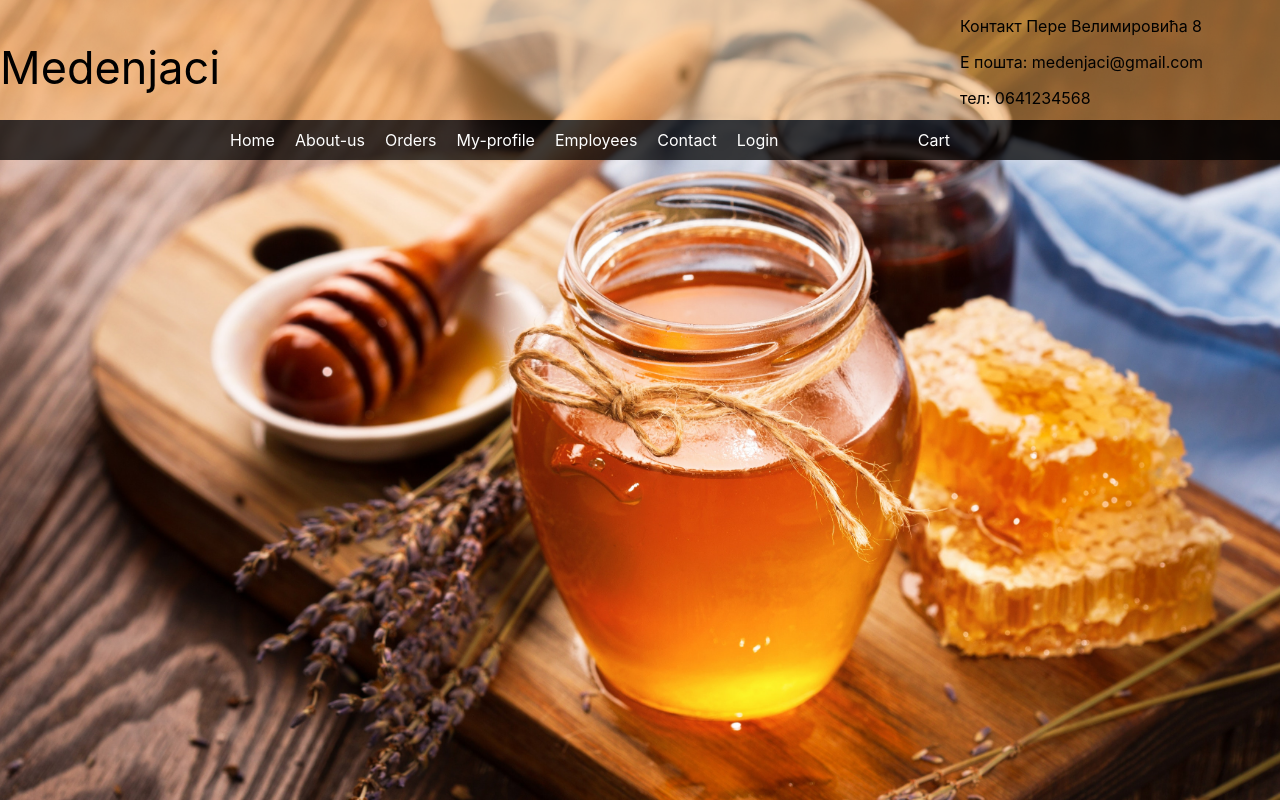
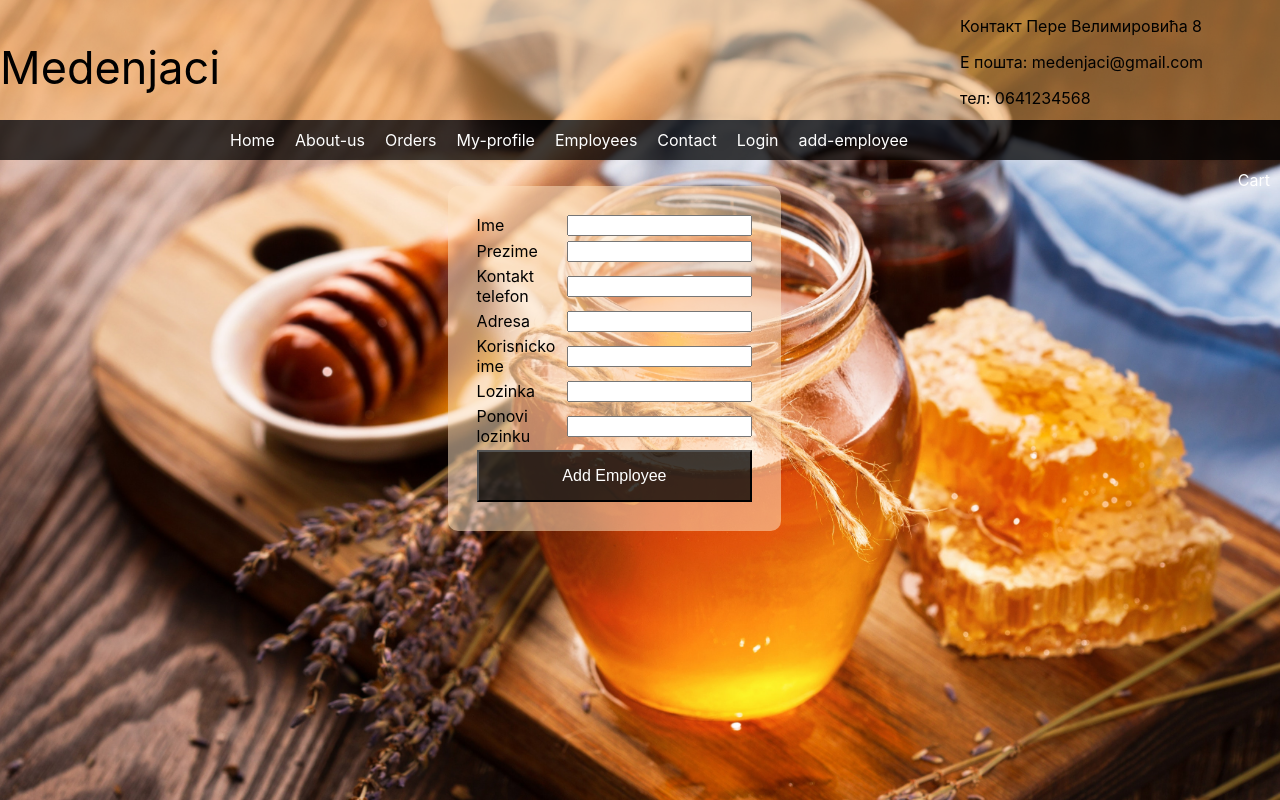
Before and after one commit to bpavle/honey-store-web, a React (Create React App) app: page /add-employee in a window 1280 px wide. Built offline with nearby package versions, Linux system fonts and the light colour scheme.

Commit message:
Adding new employee to employee context

```diff
--- a/src/App.js
+++ b/src/App.js
@@ -13,8 +13,11 @@ import Login from './components/Login';
 import Registration from './components/Registration';
 import Cart from './components/Cart';
 import {CartProvider} from './components/CartContext';
+import {EmployeesProvider} from './components/EmployeesContext'
+import AddEmployee from './components/AddEmployee';
 function App() {
   return (
+    <EmployeesProvider>
     <CartProvider>
     <div className="App">
       <Header />
@@ -30,12 +33,14 @@ function App() {
         <Route exact path="/login" component={Login} />
         <Route exact path="/registration" component={Registration} />
         <Route exact path="/Cart" component={Cart} />
+        <Route exact path="/add-employee" component={AddEmployee} />
 
         <Route exact path="/" component={Products} />
         {/* <Route default component={Products} /> */}
       </div>
     </div>
     </CartProvider>
+    </EmployeesProvider>
   );
 }
 
--- /dev/null
+++ b/src/components/AddEmployee.jsx
@@ -0,0 +1,84 @@
+import React, {useContext} from "react";
+import styles from "./AddEmployee.module.css";
+import Button from "./Common/Button";
+import {EmployeesContext} from "./EmployeesContext";
+const AddEmployee = () => {
+    let [setEmployees] = useContext(EmployeesContext);
+    const addEmployee = (e) => {
+let newEmployee={
+    name : document.getElementById("name").value,
+    surname : document.getElementById("surname").value,
+    phone : document.getElementById("phone").value,
+
+    address : document.getElementById("address").value,
+    username : document.getElementById("username").value,
+    password : document.getElementById("password").value,
+    "confirm-password" : document.getElementById("confirm-password").value,
+
+
+}
+        setEmployees(curr => [...curr,newEmployee])
+    }
+  return (
+    <div className={styles.AddEmployee}>
+      <table className={styles.table}>
+        <tr>
+          <td>Ime</td>
+          <td>
+            {" "}
+            <input id="name" type="text"></input>
+          </td>
+        </tr>
+        <tr>
+          <td>Prezime</td>
+          <td>
+            {" "}
+            <input id="surname" type="text"></input>
+          </td>
+        </tr>
+        <tr>
+          <td>Kontakt telefon</td>
+          <td>
+            {" "}
+            <input id="phone" type="text"></input>
+          </td>
+        </tr>
+        <tr>
+          <td>Adresa</td>
+          <td>
+            {" "}
+            <input id="address" type="text"></input>
+          </td>
+        </tr>
+        <tr>
+          <td>Korisnicko ime</td>
+          <td>
+            {" "}
+            <input id="username" type="text"></input>
+          </td>
+        </tr>
+        <tr>
+          <td>Lozinka</td>
+          <td>
+            {" "}
+            <input id="password" type="password"></input>
+          </td>
+        </tr>
+        <tr>
+          <td>Ponovi lozinku</td>
+          <td>
+            {" "}
+            <input id="confirm-password" type="password"></input>
+          </td>
+        </tr>
+        <tr>
+          <td colspan="2">
+            <Button onClick={addEmployee}>Add Employee</Button>
+          </td>
+        </tr>
+      </table>
+    </div>
+  );
+};
+
+export default AddEmployee;
--- /dev/null
+++ b/src/components/AddEmployee.module.css
@@ -0,0 +1,11 @@
+.AddEmployee {
+  width: 22%;
+  background-color: rgba(255, 228, 196, 0.521);
+  text-align: justify;
+  margin: 2% 35%;
+  padding: 2%;
+  border-radius: 10px;
+}
+.table {
+  width: 100%;
+}
--- a/src/components/Employees.jsx
+++ b/src/components/Employees.jsx
@@ -1,29 +1,31 @@
-import React, { useState, useEffect } from "react";
+import React, { useState, useEffect ,useContext} from "react";
 import styles from "./Employees.module.css";
+import { EmployeesContext } from "./EmployeesContext";
 const Employees = () => {
-  let [employees, setEmployees] = useState([
-    {
-      name: "Pera",
-      surname: "Peric",
-      phone: "0641234567",
-      address: "Goricka 82 a",
-      username: "ppera99",
-    },
-    {
-      name: "Mika",
-      surname: "Peric",
-      phone: "0641234567",
-      address: "Goricka 82 a",
-      username: "mmika44",
-    },
-    {
-      name: "Zika",
-      surname: "Zikic",
-      phone: "064123413",
-      address: "Valjevska 17",
-      username: "zivac",
-    },
-  ]);
+  let [employees, setEmployees] = useContext(EmployeesContext);// this will be used after adding employee functionality is finished
+  // let [employees, setEmployees] = useState([
+  //   {
+  //     name: "Pera",
+  //     surname: "Peric",
+  //     phone: "0641234567",
+  //     address: "Goricka 82 a",
+  //     username: "ppera99",
+  //   },
+  //   {
+  //     name: "Mika",
+  //     surname: "Peric",
+  //     phone: "0641234567",
+  //     address: "Goricka 82 a",
+  //     username: "mmika44",
+  //   },
+  //   {
+  //     name: "Zika",
+  //     surname: "Zikic",
+  //     phone: "064123413",
+  //     address: "Valjevska 17",
+  //     username: "zivac",
+  //   },
+  // ]);
 
   console.log(employees);
   return (
--- /dev/null
+++ b/src/components/EmployeesContext.jsx
@@ -0,0 +1,32 @@
+import React, {useState} from 'react';
+
+export const EmployeesContext = React.createContext();
+
+export const EmployeesProvider = (props) =>{
+    const [employees, setEmployees] = useState([{
+        name: "Pera",
+        surname: "Peric",
+        phone: "0641234567",
+        address: "Goricka 82 a",
+        username: "ppera99",
+      },
+      {
+        name: "Mika",
+        surname: "Peric",
+        phone: "0641234567",
+        address: "Goricka 82 a",
+        username: "mmika44",
+      },
+      {
+        name: "Zika",
+        surname: "Zikic",
+        phone: "064123413",
+        address: "Valjevska 17",
+        username: "zivac",
+      },]);
+    return (
+        <EmployeesContext.Provider value={[employees,setEmployees]}>
+            {props.children}
+        </EmployeesContext.Provider>
+    )
+}
--- a/src/components/Menu.jsx
+++ b/src/components/Menu.jsx
@@ -22,6 +22,7 @@ const menuItems = [
   "Employees",
   "Contact",
   "Login",
+  "add-employee"
 ];
 const Menu = (props) => {
   return (
```
